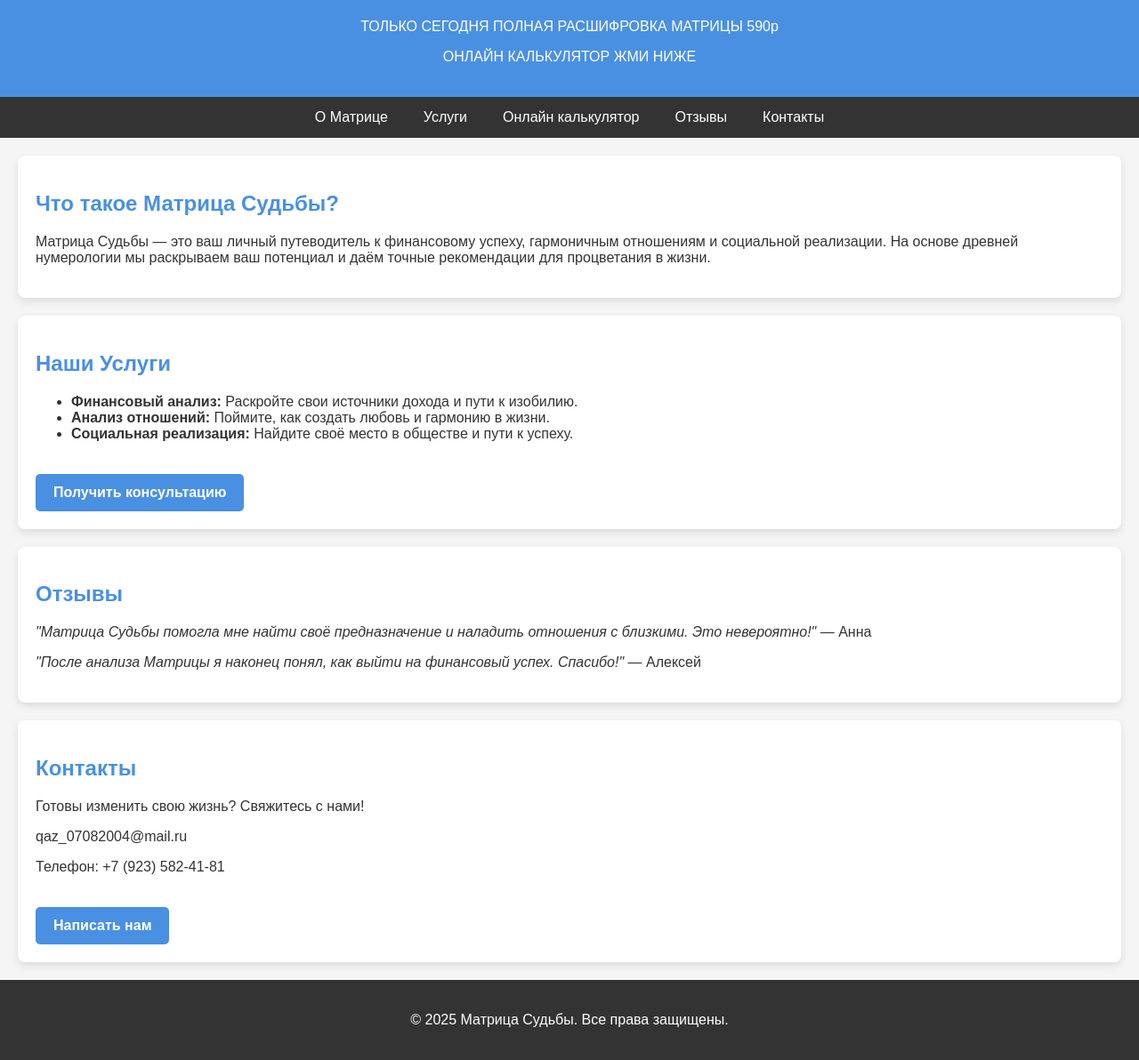
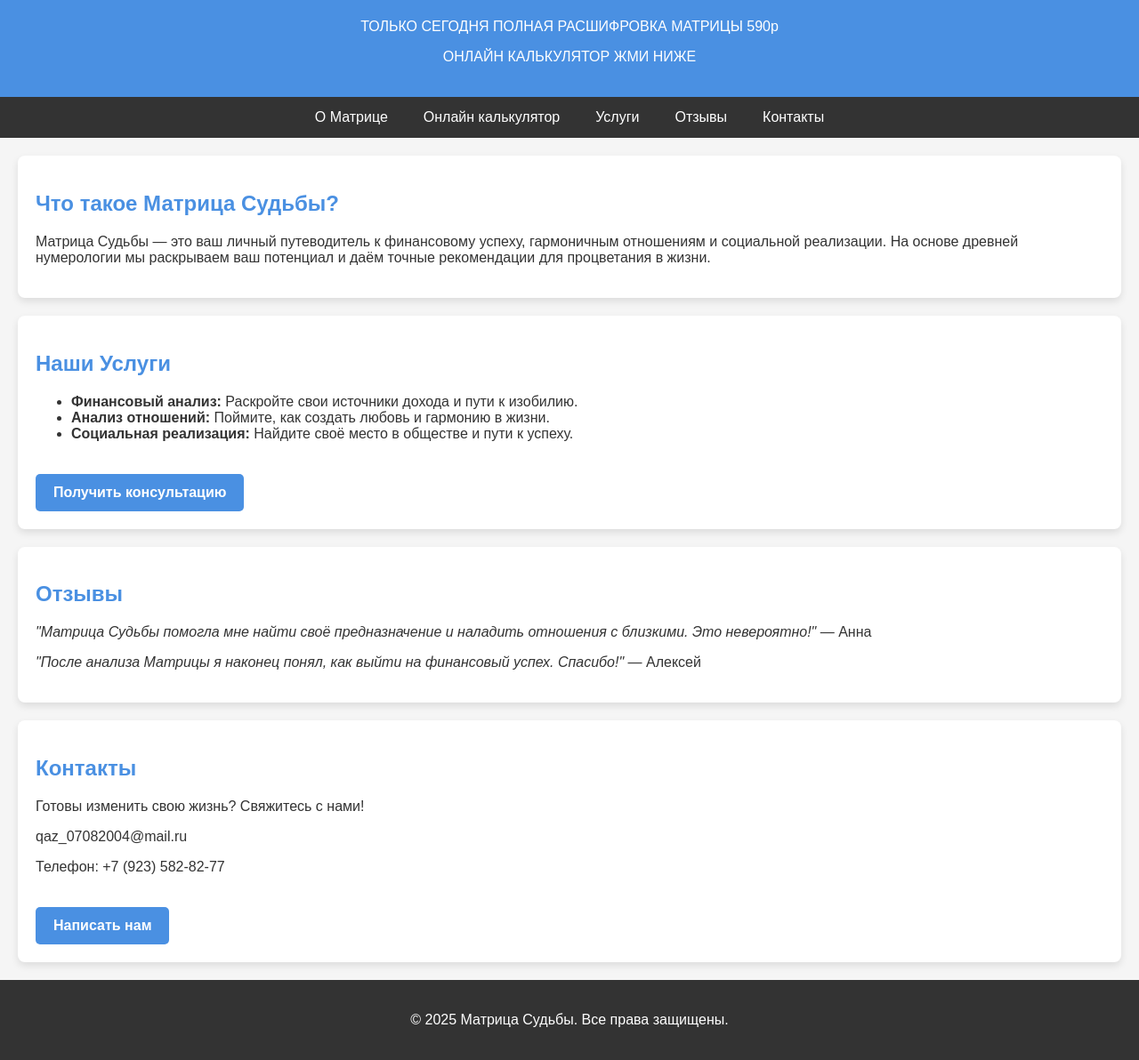
Before and after one commit to krupenchenko/-, a plain HTML site: page index.html in a window 1280 px wide. Shown: the part 79-1271 px from the top of the page at 89% size. Drawn offline with Linux system fonts and the light colour scheme.

Commit message:
Update index.html

```diff
--- a/index.html
+++ b/index.html
@@ -71,11 +71,11 @@
     </header>
     <nav>
         <a href="#about">О Матрице</a>
+         <a href="#about">Онлайн калькулятор</a>
         <a href="#services">Услуги</a>
-         <a href="#online calculator
-http://mycalc.top/?id=118747">Онлайн калькулятор</a>
         <a href="#testimonials">Отзывы</a>
         <a href="#contact">Контакты</a>
+
     </nav>
     <div class="container" id="about">
         <h2>Что такое Матрица Судьбы?</h2>
@@ -91,7 +91,6 @@ http://mycalc.top/?id=118747">Онлайн калькулятор</a>
         <a href="#contact" class="cta-button">Получить консультацию</a>
     </div>
 
-
     <div class="container" id="testimonials">
         <h2>Отзывы</h2>
         <p><em>"Матрица Судьбы помогла мне найти своё предназначение и наладить отношения с близкими. Это невероятно!"</em> — Анна</p>
@@ -101,7 +100,7 @@ http://mycalc.top/?id=118747">Онлайн калькулятор</a>
         <h2>Контакты</h2>
         <p>Готовы изменить свою жизнь? Свяжитесь с нами!</p>
         <p> qaz_07082004@mail.ru</p>
-        <p>Телефон: +7 (923) 582-41-81</p>
+        <p>Телефон: +7 (923) 582-82-77</p>
         <a href="mailto:info@matrixsudby.ru" class="cta-button">Написать нам</a>
     </div>
     <footer>
```
